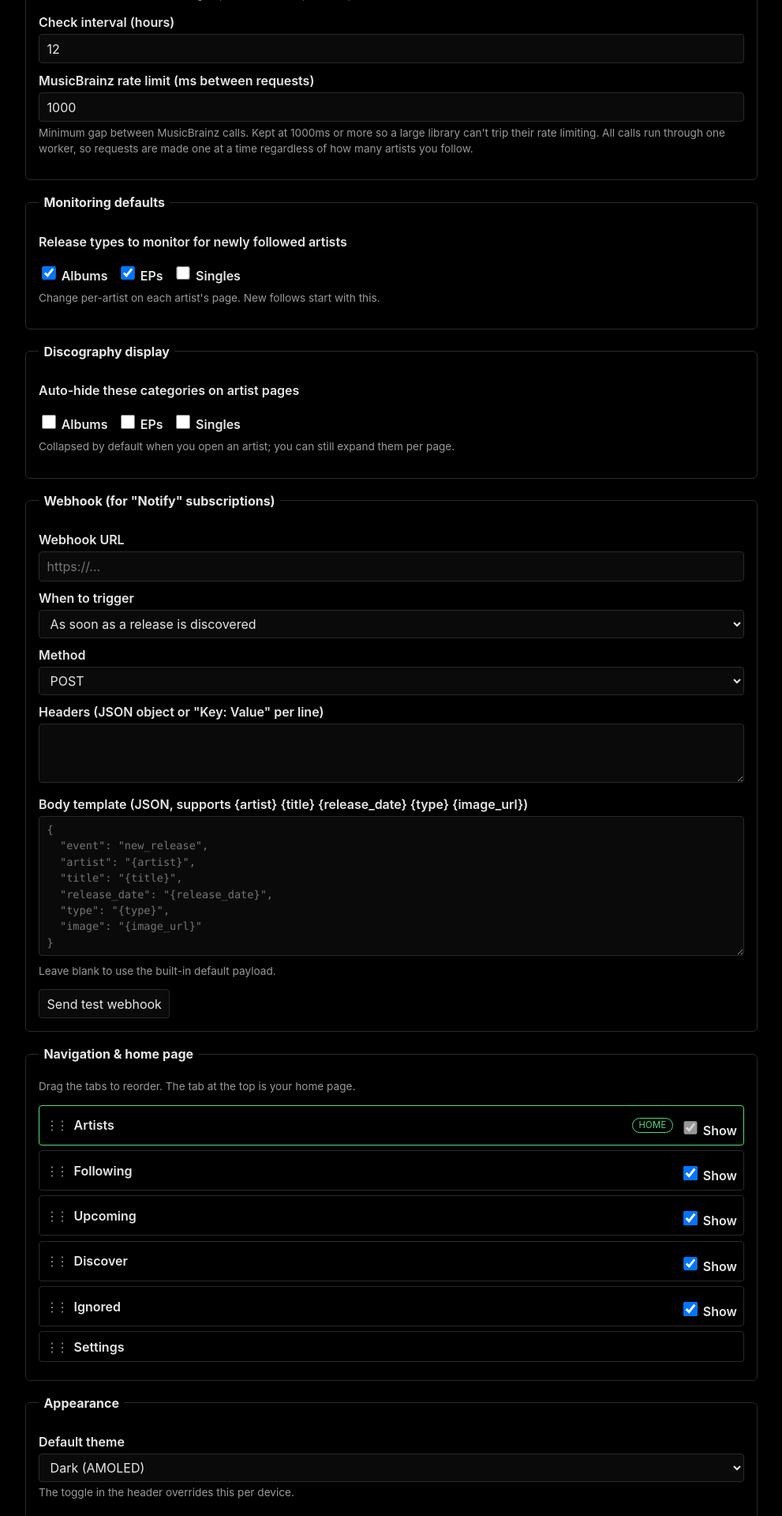
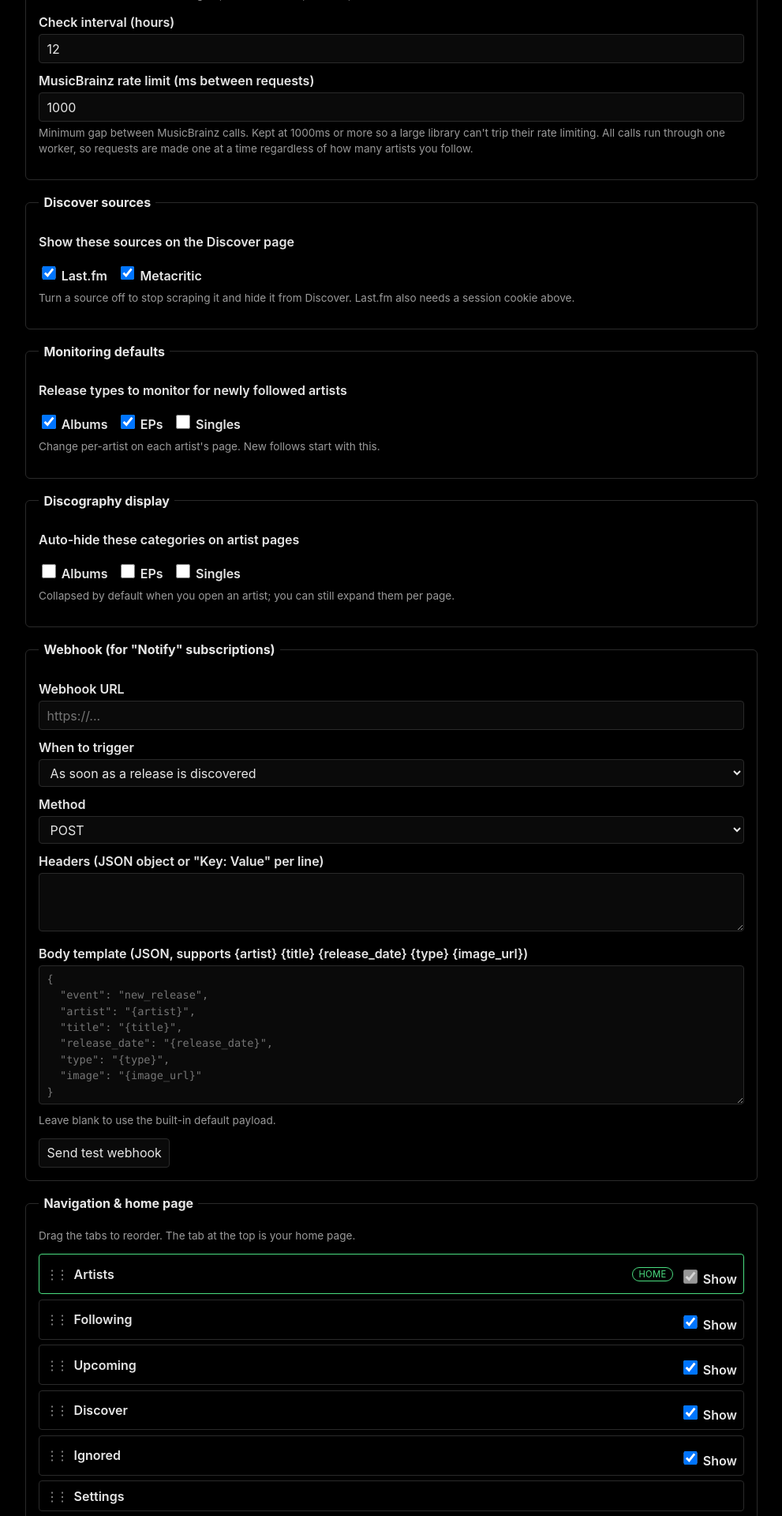
Before and after one commit to jasii/Simple-Music-Tracker, a Flask app: page /settings in a window 1280 px wide. Shown: the part 917-2836 px from the top of the page at 79% size, without its empty margins (144-1135 px from the left). Run offline with Flask 3, Linux system fonts and the light colour scheme; data comes from the database, SQL or seed files in the repository.

Commit message:
added more settings to toggle discover sources

```diff
--- a/app/db.py
+++ b/app/db.py
@@ -96,6 +96,8 @@ DEFAULT_SETTINGS = {
     "lastfm_api_key": "",
     "lastfm_cookie": "",            # session cookie for scraping login-only Last.fm pages
     "discover_refresh_hours": "24", # how often the Discover scrape is refreshed
+    "discover_lastfm_enabled": "true",      # show the Last.fm source on Discover
+    "discover_metacritic_enabled": "true",  # show the Metacritic source on Discover
     "webhook_url": "",
     "webhook_method": "POST",
     "webhook_headers": "",          # JSON object, one per line "Key: Value" also accepted
--- a/app/main.py
+++ b/app/main.py
@@ -690,16 +690,22 @@ def api_track_by_name():
 # Registry of new-release discovery sources. Each has a label, a check for
 # whether it's set up, and a fetch returning (items, cached). More can be added
 # here later (other sites/feeds) and they'll appear on the Discover page.
+def _enabled(setting):
+    return (db.get_setting(setting) or "true").lower() not in ("false", "0", "off", "no", "")
+
+
 DISCOVER_SOURCES = {
     "lastfm": {
         "label": "Last.fm",
-        "configured": lambda: bool((db.get_setting("lastfm_cookie") or "").strip()),
+        # Toggled on in Settings and a session cookie is configured.
+        "configured": lambda: _enabled("discover_lastfm_enabled")
+        and bool((db.get_setting("lastfm_cookie") or "").strip()),
         "fetch": lastfm_scrape.fetch_coming_soon,
     },
     "metacritic": {
         "label": "Metacritic",
-        # Public page - no auth needed, so always available.
-        "configured": lambda: True,
+        # Public page - no auth needed; just the Settings toggle.
+        "configured": lambda: _enabled("discover_metacritic_enabled"),
         "fetch": metacritic_scrape.fetch_coming_soon,
     },
 }
@@ -1187,7 +1193,7 @@ def api_settings():
             value = ",".join(normalize_nav_order(value))
         elif key == "nav_hidden":
             value = ",".join([k.strip() for k in str(value).split(",") if k.strip() in PAGE_DEFS])
-        elif key == "prefer_album_artist":
+        elif key in ("prefer_album_artist", "discover_lastfm_enabled", "discover_metacritic_enabled"):
             value = "true" if str(value).lower() in ("true", "1", "on", "yes") else "false"
         elif key == "discover_refresh_hours":
             try:
--- a/app/static/settings.js
+++ b/app/static/settings.js
@@ -88,6 +88,8 @@
     if (!('discography_autohide' in data)) data.discography_autohide = '';
     // A lone unchecked checkbox is absent from FormData; send false explicitly.
     if (!('prefer_album_artist' in data)) data.prefer_album_artist = 'false';
+    if (!('discover_lastfm_enabled' in data)) data.discover_lastfm_enabled = 'false';
+    if (!('discover_metacritic_enabled' in data)) data.discover_metacritic_enabled = 'false';
     return data;
   }
 
--- a/app/static/style.css
+++ b/app/static/style.css
@@ -204,6 +204,7 @@ input[type="checkbox"], input[type="radio"] { width: 1.1rem; height: 1.1rem; }
   background: var(--row-hover) url("vinyl.svg") no-repeat center / 70px 70px;
 }
 .release-art img { width: 100%; height: 100%; display: block; }
+.album-art { width: 140px; height: 140px; border-radius: 6px; background-size: 80px 80px; }
 .release .grow { flex: 1; min-width: 0; }
 .release .title { font-weight: 600; }
 .release .when { color: var(--muted); font-size: 0.9rem; }
@@ -250,6 +251,8 @@ input[type="checkbox"], input[type="radio"] { width: 1.1rem; height: 1.1rem; }
 .disco-head { display: flex; align-items: center; gap: 0.5rem; border-bottom: 1px solid var(--line); padding-bottom: 0.2rem; }
 .disco-head .toggle-cat { margin-left: auto; padding: 0.1rem 0.5rem; font-size: 0.8rem; }
 .disco-items { margin-top: 0.5rem; }
+/* The hidden attribute must win over .release-list's display:flex. */
+.disco-items[hidden] { display: none; }
 
 /* Tabs */
 .tabs { display: flex; flex-wrap: wrap; gap: 0.4rem; margin: 0.8rem 0; }
--- a/app/templates/settings.html
+++ b/app/templates/settings.html
@@ -62,6 +62,18 @@
       large library can't trip their rate limiting. All calls run through one
       worker, so requests are made one at a time regardless of how many artists
       you follow.</p>
+  </fieldset>
+
+  <fieldset>
+    <legend>Discover sources</legend>
+    <label>Show these sources on the Discover page</label>
+    <div class="monitor-types">
+      <label><input type="checkbox" name="discover_lastfm_enabled" value="true"
+        {{ 'checked' if settings.discover_lastfm_enabled != 'false' }}> Last.fm</label>
+      <label><input type="checkbox" name="discover_metacritic_enabled" value="true"
+        {{ 'checked' if settings.discover_metacritic_enabled != 'false' }}> Metacritic</label>
+    </div>
+    <p class="hint">Turn a source off to stop scraping it and hide it from Discover. Last.fm also needs a session cookie above.</p>
   </fieldset>
 
   <fieldset>
```
Also changed, not shown: app/static/album.js (+6 -3 lines), app/static/artist.js (+4 -4 lines).
